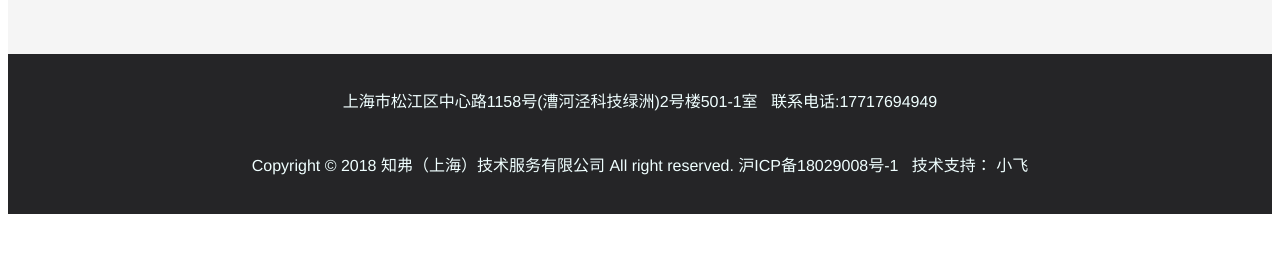
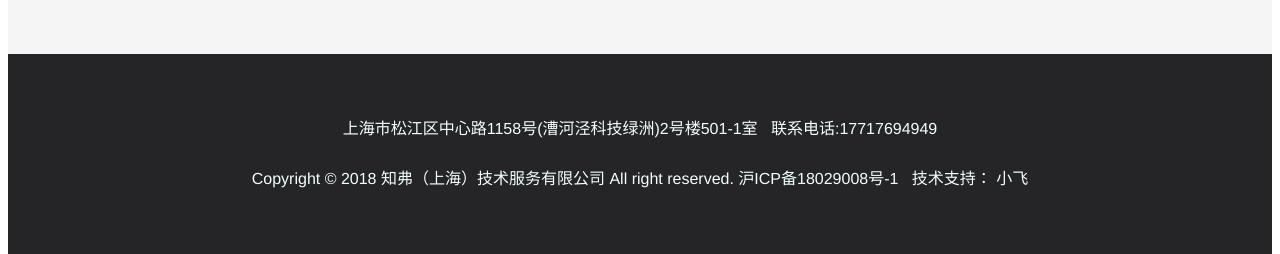
Before and after one commit to jyg242/xm, a Vue app: page /pc/ in a window 1280 px wide. Shown: the part 2274-2528 px from the top of the page. Before the commit the page ends 2496 px from the top, so only its background shows below. Built offline with nearby package versions, Linux system fonts and the light colour scheme; what vue-particles would draw is missing.

Commit message:
修改备案

```diff
--- a/src/components/beian.vue
+++ b/src/components/beian.vue
@@ -15,7 +15,7 @@
     div{
         /* margin-top: 1rem; */
         width: 100%;
-        height: 10rem;
+        height: 200px;;
         background-color: #252527;
         color: azure;
         display: flex;
@@ -24,6 +24,6 @@
         align-items: center;
     }
     p{
-        line-height: 4rem;
+        line-height: 50px;
     }
 </style>
```
